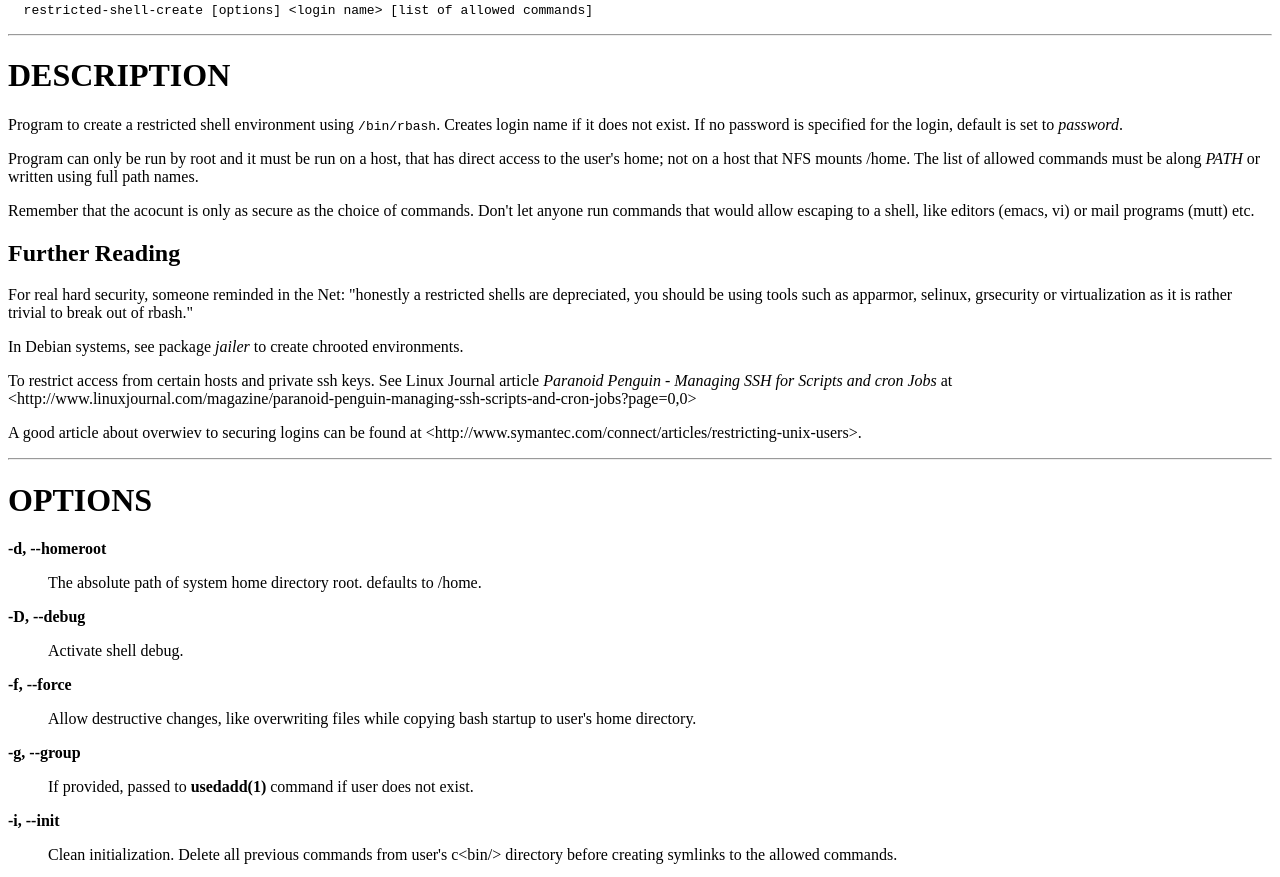
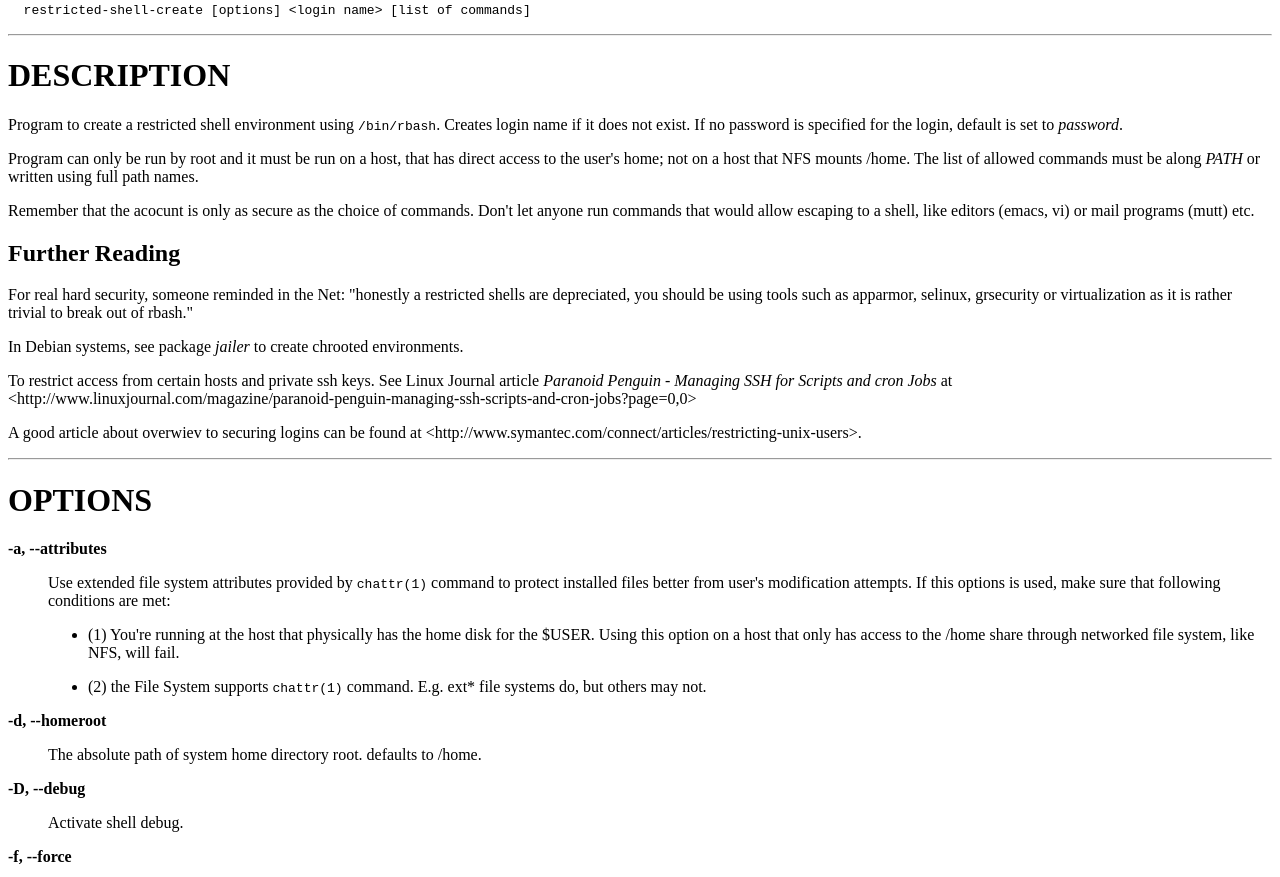
Before and after one commit to jaalto/project--restricted-shell-rbash, a plain HTML site: page doc/manual/index.html in a window 1280 px wide. Shown: the part 479-1356 px from the top of the page. Drawn offline with Linux system fonts and the light colour scheme.

Commit message:
make doc
Signed-off-by: Jari Aalto <jari.aalto@cante.net>

```diff
--- a/doc/manual/index.html
+++ b/doc/manual/index.html
@@ -49,7 +49,7 @@
 <hr />
 <h1><a name="synopsis">SYNOPSIS</a></h1>
 <pre>
-  restricted-shell-create [options] &lt;login name&gt; [list of allowed commands]</pre>
+  restricted-shell-create [options] &lt;login name&gt; [list of commands]</pre>
 <p>
 </p>
 <hr />
@@ -84,6 +84,24 @@ Scripts and cron Jobs</em> at
 <hr />
 <h1><a name="options">OPTIONS</a></h1>
 <dl>
+<dt><strong><a name="a_attributes" class="item"><strong>-a, --attributes</strong></a></strong></dt>
+
+<dd>
+<p>Use extended file system attributes provided by <code>chattr(1)</code> command to
+protect installed files better from user's modification attempts. If
+this options is used, make sure that following conditions are met:</p>
+<ul>
+<li>
+<p>(1) You're running at the host that physically has the home disk for
+the $USER. Using this option on a host that only has access to the
+/home share through networked file system, like NFS, will fail.</p>
+</li>
+<li>
+<p>(2) the File System supports <code>chattr(1)</code> command. E.g. ext* file systems
+do, but others may not.</p>
+</li>
+</ul>
+</dd>
 <dt><strong><a name="d_homeroot" class="item"><strong>-d, --homeroot</strong></a></strong></dt>
 
 <dd>
```
Also changed, not shown: doc/manual/index.txt.
